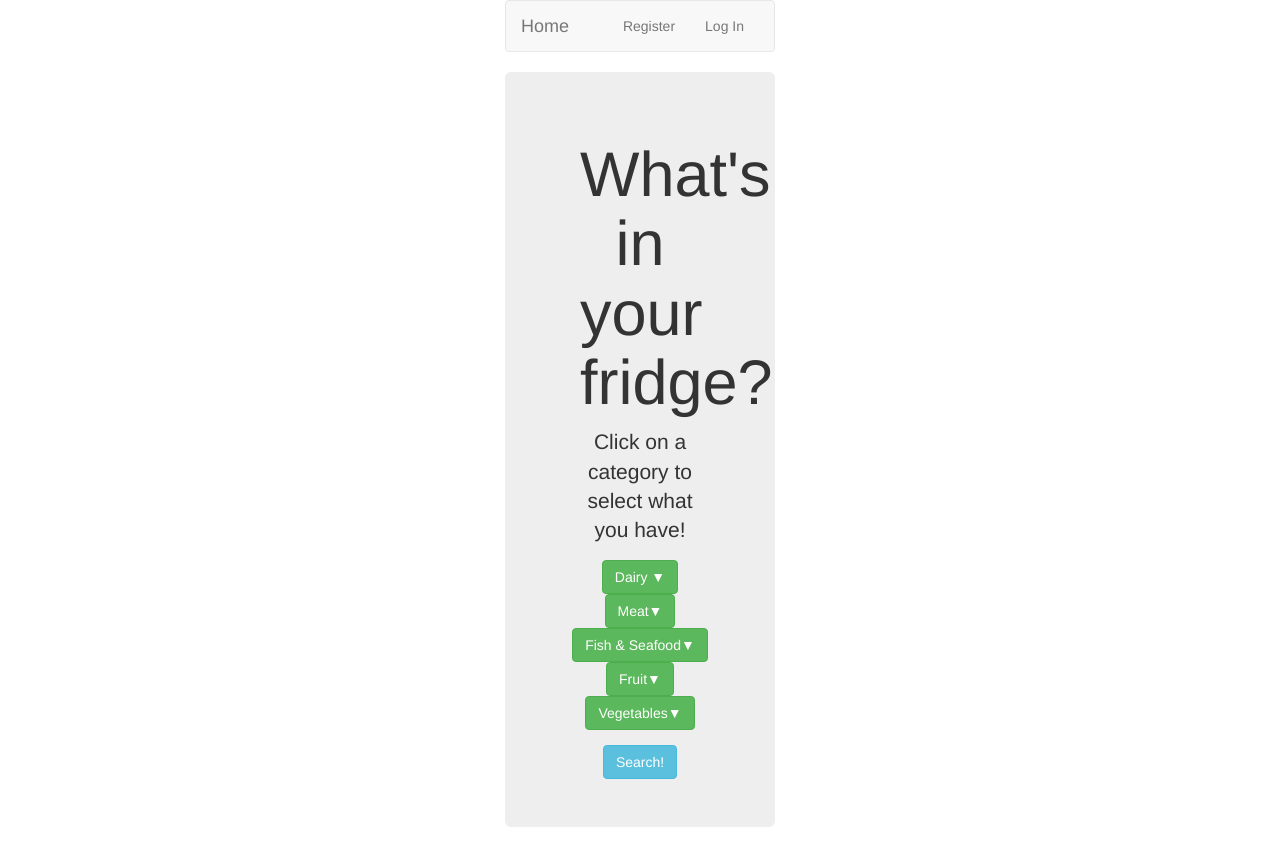
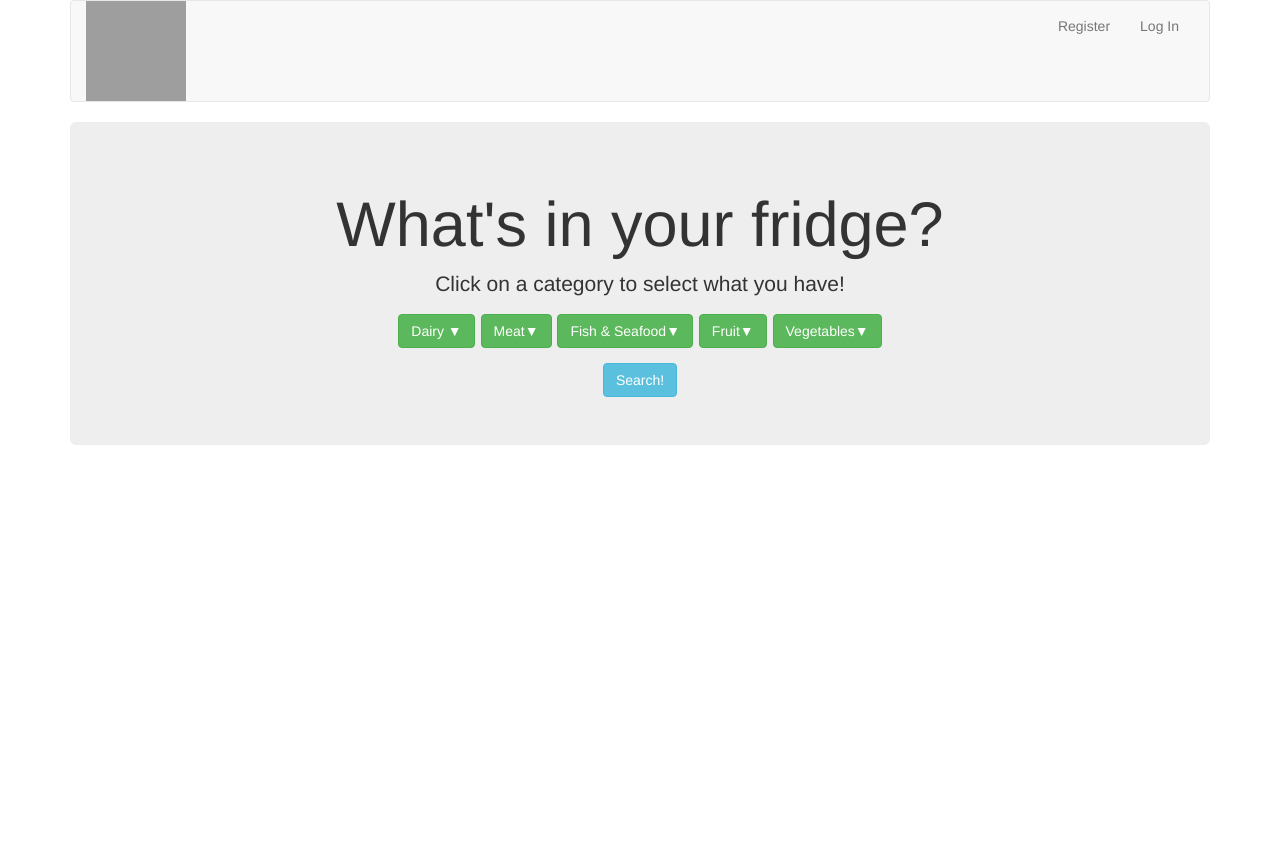
Before and after one commit to taliafawzy/16, a Flask app: page /homepage in a window 1280 px wide. After the commit the page ends 445 px from the top, so only its background shows below. Run offline with Flask 2, Linux system fonts and the light colour scheme; some libraries are stand-ins or nearby versions; grey boxes are pictures that could not be loaded.

Commit message:
logo in navbar

```diff
--- a/templates/16layout.html
+++ b/templates/16layout.html
@@ -1,6 +1,6 @@
 <!DOCTYPE html>
 
-<html lang="en">
+<html lang="en" class="background">
 
     <head>
 
@@ -11,7 +11,7 @@
         <!-- documentation at http://getbootstrap.com/, alternative themes at https://www.bootstrapcdn.com/bootswatch/ -->
         <link href="https://maxcdn.bootstrapcdn.com/bootstrap/3.3.7/css/bootstrap.min.css" rel="stylesheet"/>
 
-        <link rel=stylesheet type=text/css href="Styles.css">
+        <link rel=stylesheet type=text/css href="{{ url_for('static', filename='Styles.css') }}">
 
         <script src="https://code.jquery.com/jquery-3.1.1.min.js"></script>
         <script src="https://maxcdn.bootstrapcdn.com/bootstrap/3.3.7/js/bootstrap.min.js"></script>
@@ -27,13 +27,13 @@
             <nav class="navbar navbar-default">
                 <div class="container-fluid">
                     <div class="navbar-header">
+                        <a href="{{ url_for('homepage') }}"><img border="0" alt="Logo" src="static/logo.png" width="100" height="100"></a>
                         <button aria-expanded="false" class="navbar-toggle collapsed" data-target="#navbar" data-toggle="collapse" type="button">
                             <span class="sr-only">Toggle navigation</span>
                             <span class="icon-bar"></span>
                             <span class="icon-bar"></span>
                             <span class="icon-bar"></span>
                         </button>
-                        <a class="navbar-brand" href="{{ url_for('homepage') }}">Home</a>
                     </div>
                     <div class="collapse navbar-collapse" id="navbar">
                         {% if session.userid %}
```
